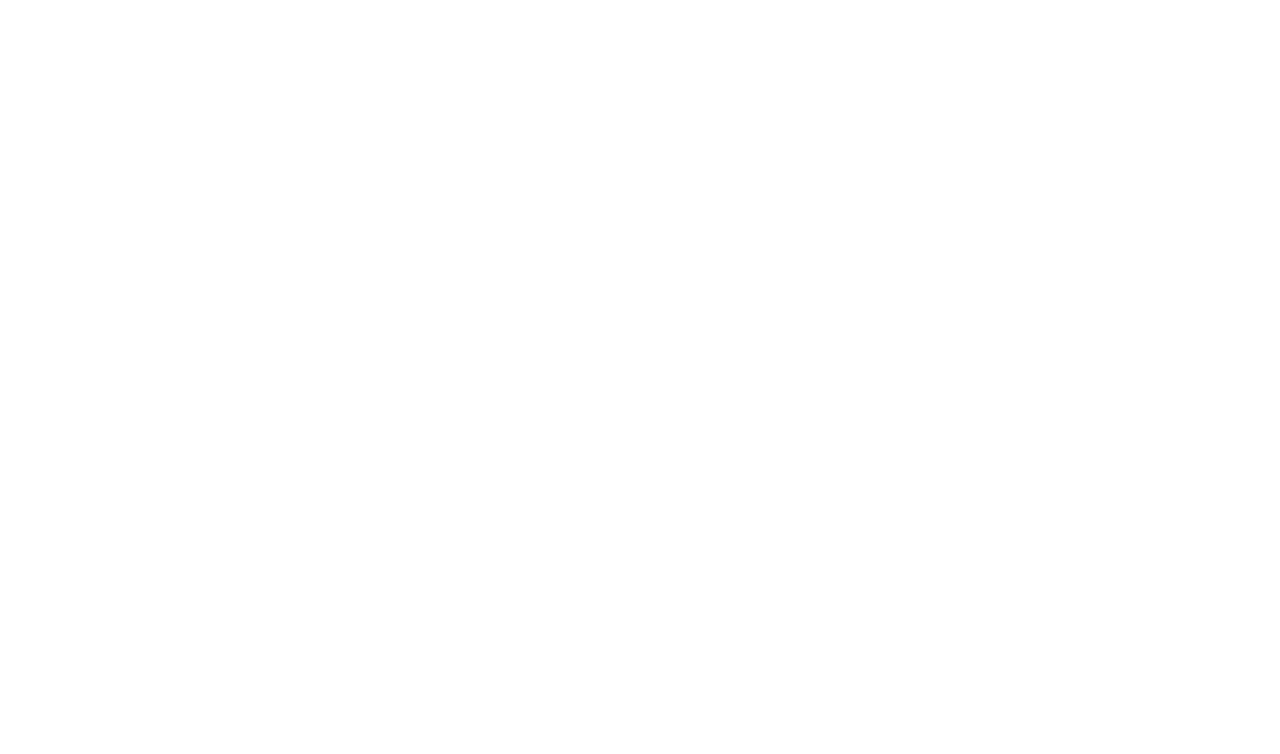
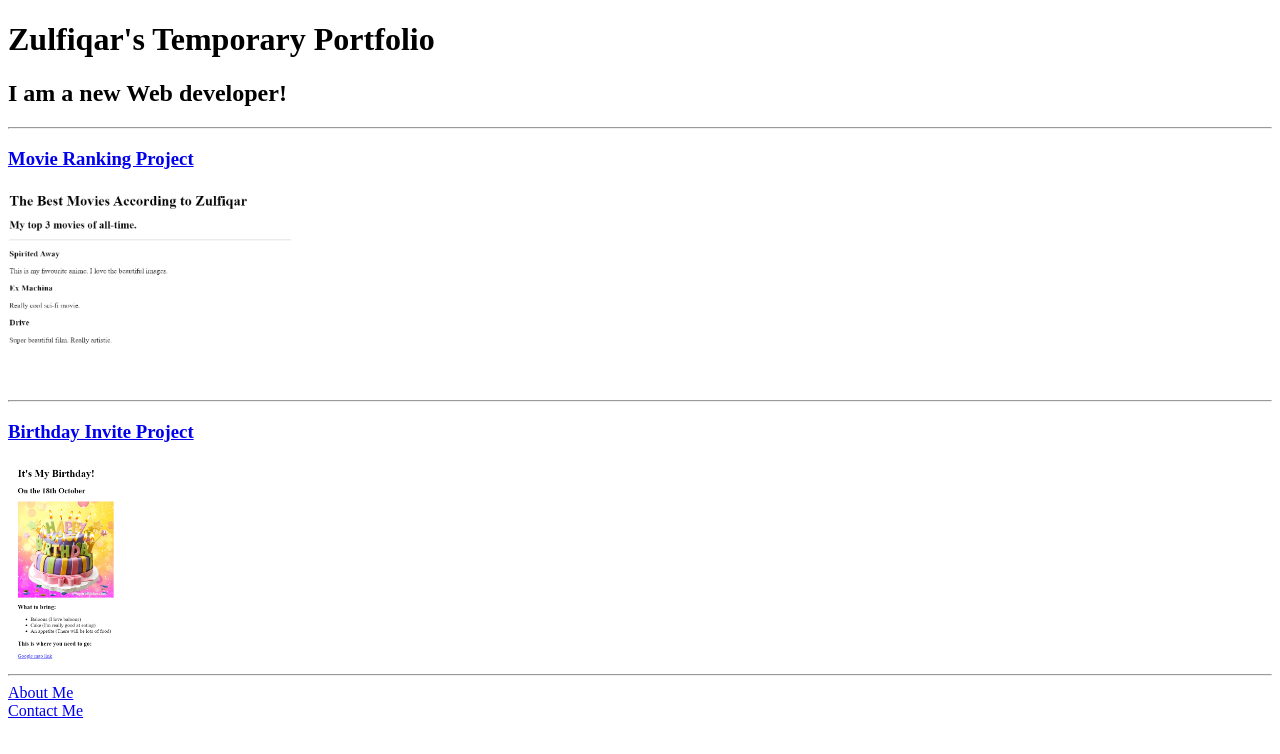
Before and after one commit to Cazzidy007/html-portfolio, a plain HTML site: page index.html in a window 1280 px wide. Drawn offline with Linux system fonts and the light colour scheme.

Commit message:
Update index.html

```diff
--- a/index.html
+++ b/index.html
@@ -1,15 +1,33 @@
 <!-- TODO 1: Create the HTML Boilerplate -->
+<!DOCTYPE html>
+<html lang="en">
+  <head>
+    <meta charset="UTF-8" />
+    <meta name="viewport" content="width=device-width, initial-scale=1.0" />
+    <title>Zulfiqar's Portfolio</title>
+  </head>
+  <body>
+    <h1>Zulfiqar's Temporary Portfolio</h1>
 
-<!-- TODO 2: Add Your previous projects' HTML into the public folder -->
+    <h2>I am a new Web developer!</h2>
+    <hr />
 
-<!-- TODO 3: Take screenshots of your project previews and add the images to the images folder -->
+    <h3><a href="./public/movie-ranking.html">Movie Ranking Project</a></h3>
+    <img
+      alt="project1"
+      height="200"
+      src="./assets/images/movie-ranking.png"
+    />
+    <hr />
+    <h3><a href="./public/birthday-invite.html">Birthday Invite Project</a></h3>
+    <img
+      alt="Project 2"
+      height="200"
+      src="./assets/images/birthday-invite.png"
+    />
 
-<!-- TODO 4: Add titles/subtitles etc. -->
-
-<!-- TODO 5: Add a link to the project pages -->
-
-<!-- TODO 6: Add images to show the project previews
-HINT for TODO 6: You can use the height attribute set to 200 to make the image smaller:
-https://developer.mozilla.org/en-US/docs/Web/HTML/Element/img#attr-height -->
-
-<!-- TODO 7: Add the Contact Me and About Me page links -->
+    <hr />
+    <a href="./public/about.html">About Me</a> <br />
+    <a href="./public/contact.html">Contact Me</a>
+  </body>
+</html>
```
